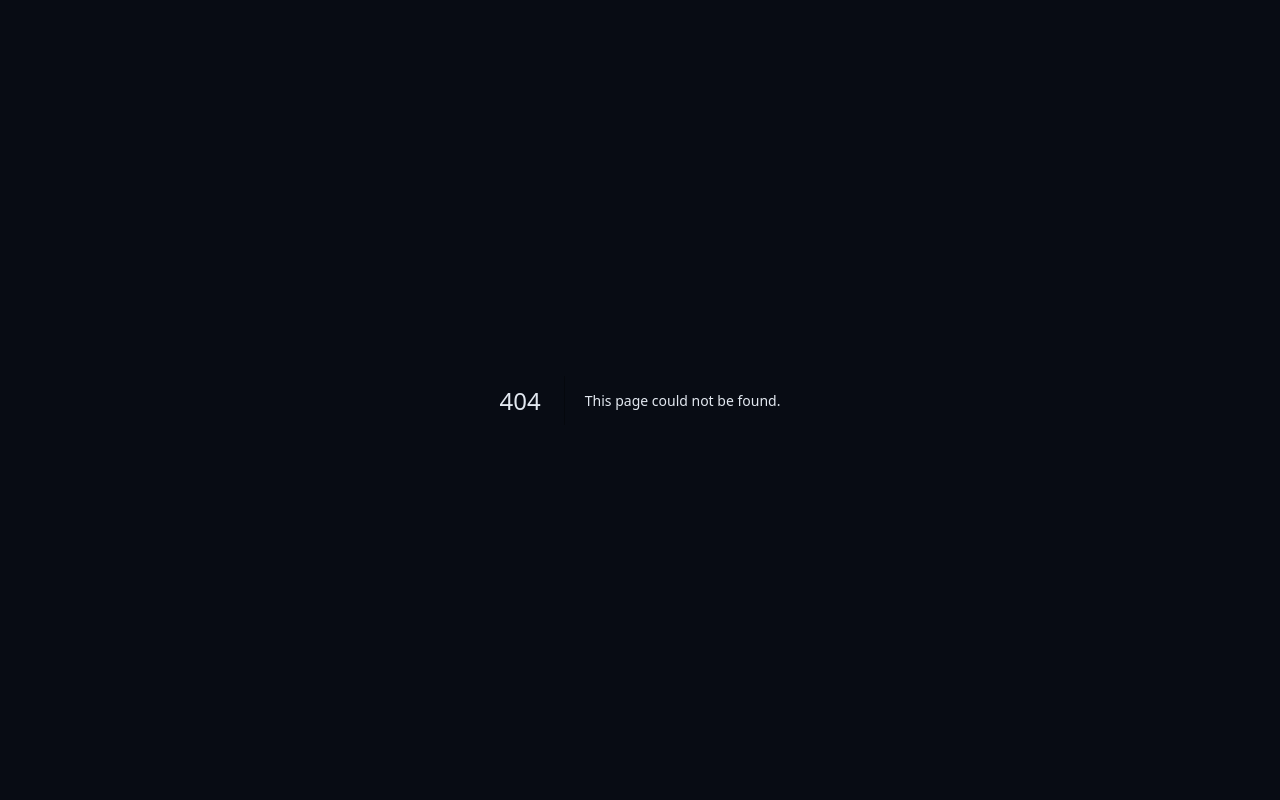
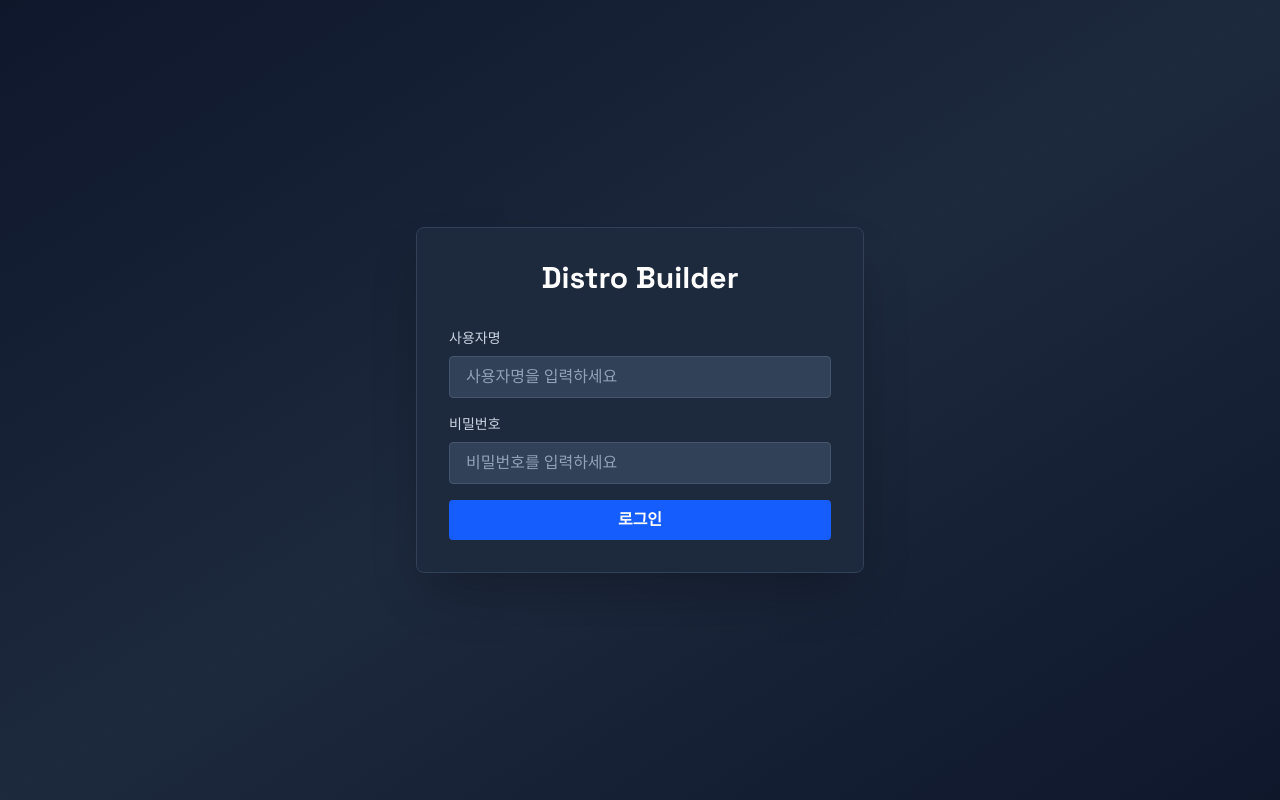
Before and after one commit to go-tiger/gt-distro-builder-fe, a Next.js app: page /login in a window 1280 px wide. Before the commit this address had no page. Built offline with nearby package versions, Linux system fonts and the light colour scheme; no server answers.

Commit message:
feat: 로그인 페이지 및 AuthGuard 컴포넌트 추가

```diff
--- /dev/null
+++ b/src/app/login/page.tsx
@@ -0,0 +1,86 @@
+'use client';
+
+import { useState } from 'react';
+import { useRouter } from 'next/navigation';
+import { auth } from '@/lib/auth';
+import { api } from '@/lib/api';
+
+export default function LoginPage() {
+  const router = useRouter();
+  const [username, setUsername] = useState('');
+  const [password, setPassword] = useState('');
+  const [error, setError] = useState('');
+  const [loading, setLoading] = useState(false);
+
+  const handleSubmit = async (e: React.FormEvent) => {
+    e.preventDefault();
+    setError('');
+    setLoading(true);
+
+    try {
+      const response = await api.post('/api/auth/login', { username, password });
+      auth.setToken(response.access_token);
+      router.push('/search');
+    } catch (err) {
+      setError(err instanceof Error ? err.message : '로그인 실패');
+    } finally {
+      setLoading(false);
+    }
+  };
+
+  return (
+    <div className="min-h-screen bg-gradient-to-br from-slate-900 via-slate-800 to-slate-900 flex items-center justify-center px-4">
+      <div className="w-full max-w-md">
+        <div className="bg-slate-800 rounded-lg shadow-2xl p-8 border border-slate-700">
+          <h1 className="text-3xl font-bold text-center text-white mb-8">
+            Distro Builder
+          </h1>
+
+          <form onSubmit={handleSubmit} className="space-y-4">
+            <div>
+              <label className="block text-sm font-medium text-slate-300 mb-2">
+                사용자명
+              </label>
+              <input
+                type="text"
+                value={username}
+                onChange={(e) => setUsername(e.target.value)}
+                className="w-full px-4 py-2 bg-slate-700 border border-slate-600 rounded text-white placeholder-slate-400 focus:outline-none focus:border-blue-500"
+                placeholder="사용자명을 입력하세요"
+                required
+              />
+            </div>
+
+            <div>
+              <label className="block text-sm font-medium text-slate-300 mb-2">
+                비밀번호
+              </label>
+              <input
+                type="password"
+                value={password}
+                onChange={(e) => setPassword(e.target.value)}
+                className="w-full px-4 py-2 bg-slate-700 border border-slate-600 rounded text-white placeholder-slate-400 focus:outline-none focus:border-blue-500"
+                placeholder="비밀번호를 입력하세요"
+                required
+              />
+            </div>
+
+            {error && (
+              <div className="bg-red-900 border border-red-700 text-red-200 px-4 py-3 rounded">
+                {error}
+              </div>
+            )}
+
+            <button
+              type="submit"
+              disabled={loading}
+              className="w-full bg-blue-600 hover:bg-blue-700 disabled:bg-slate-600 text-white font-semibold py-2 px-4 rounded transition duration-200"
+            >
+              {loading ? '로그인 중...' : '로그인'}
+            </button>
+          </form>
+        </div>
+      </div>
+    </div>
+  );
+}
--- /dev/null
+++ b/src/components/AuthGuard.tsx
@@ -0,0 +1,35 @@
+'use client';
+
+import { useEffect, useState } from 'react';
+import { useRouter, usePathname } from 'next/navigation';
+import { auth } from '@/lib/auth';
+
+export function AuthGuard({ children }: { children: React.ReactNode }) {
+  const router = useRouter();
+  const pathname = usePathname();
+  const [isLoading, setIsLoading] = useState(true);
+
+  useEffect(() => {
+    const checkAuth = () => {
+      if (!auth.isLoggedIn()) {
+        if (pathname !== '/login') {
+          router.push('/login');
+        }
+      } else {
+        setIsLoading(false);
+      }
+    };
+
+    checkAuth();
+  }, [router, pathname]);
+
+  if (isLoading) {
+    return (
+      <div className="min-h-screen bg-slate-900 flex items-center justify-center">
+        <div className="text-slate-300">로드 중...</div>
+      </div>
+    );
+  }
+
+  return <>{children}</>;
+}
```
